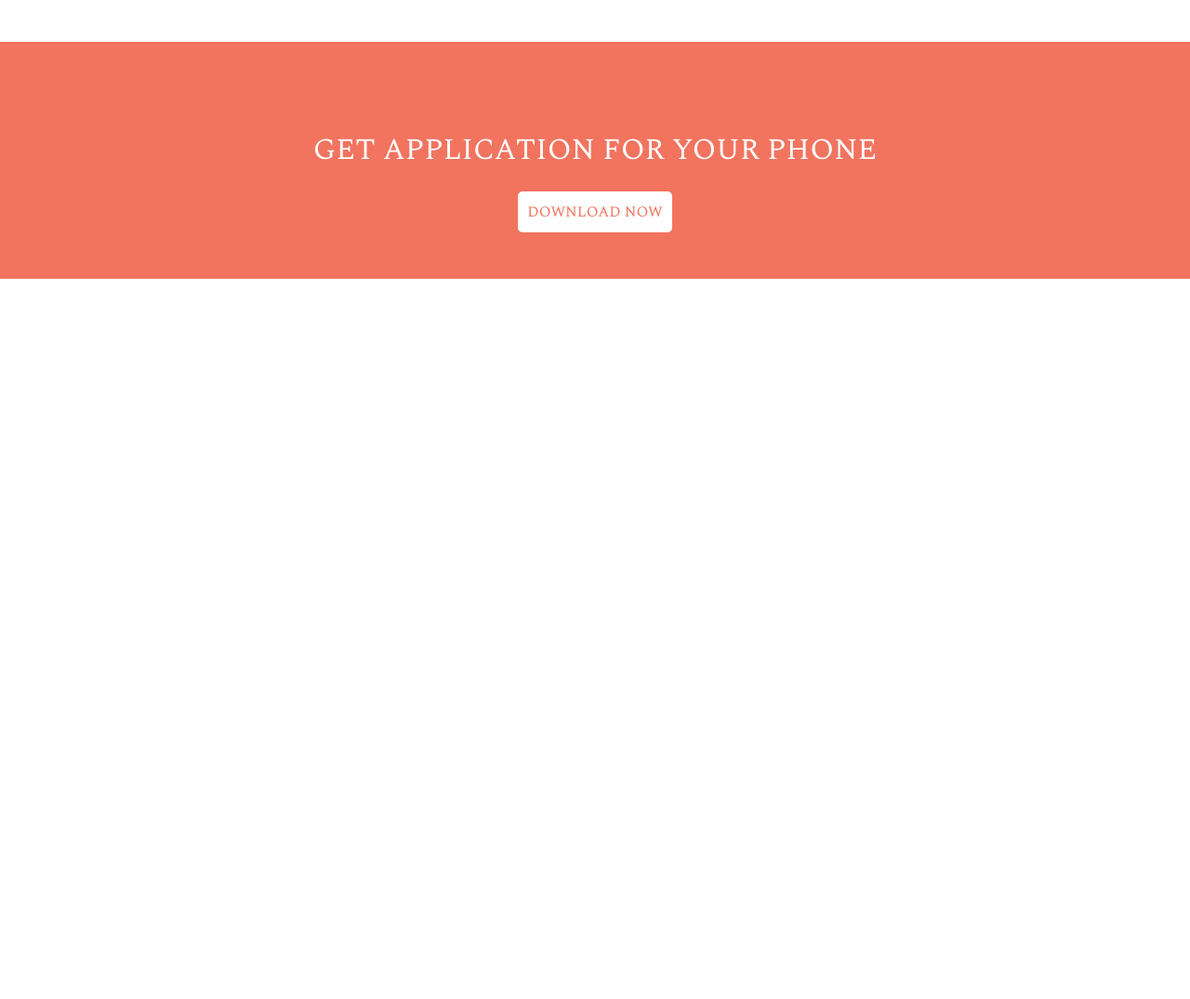
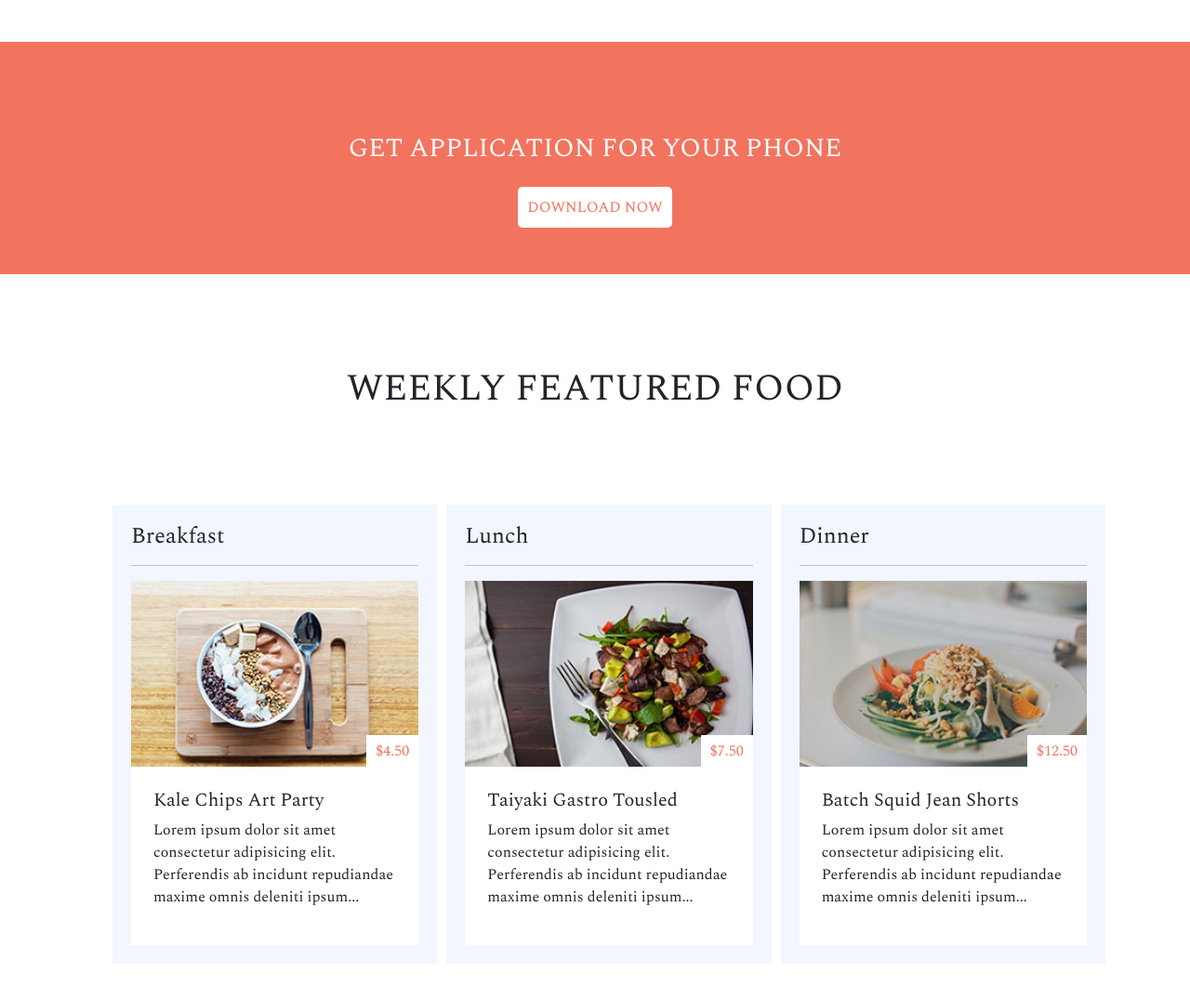
Before and after one commit to Jonathan-HL/Victory-sass-bootstrap-git, a website: page index.html in a window 1280 px wide. Shown: the part 1533-2608 px from the top of the page at 93% size. Before the commit the page ends 1833 px from the top, so only its background shows below. Drawn offline with nearby package versions, Linux system fonts and the light colour scheme.

Commit message:
Fin Section 4

```diff
--- a/index.html
+++ b/index.html
@@ -77,11 +77,56 @@
     <!-- Debut Section 3 -->
     <section class="mt-5">
         <div class="text-center text-white mt-5">
-            <h2>GET APPLICATION FOR YOUR PHONE</h2>
+            <h3>GET APPLICATION FOR YOUR PHONE</h3>
             <button class="mt-4">DOWNLOAD NOW</button>
         </div>
     </section>
     <!-- Fin Section 3 -->
+    <!-- Debut Section 4 -->
+    <section>
+        <div class="text-center">
+            <h1>WEEKLY FEATURED FOOD</h1>
+        </div>
+        <div class="sc4 row text-start">
+            <div class="gris col-4">
+                <h4>Breakfast</h4>
+                <hr>
+                <div class="img1">
+                 <p class="dollar">$4.50</p>
+                </div>
+                <div class="bg-white p-4">
+                 <h5>Kale Chips Art Party</h5>
+                 <p>Lorem ipsum dolor sit amet consectetur adipisicing elit. Perferendis ab incidunt repudiandae maxime omnis deleniti ipsum...</p>
+                </div>
+            </div>
+
+            <div class=" gris col-4 ">
+                <h4>Lunch</h4>
+                <hr>
+                <div class="img2">
+                    <p class="dollar">$7.50</p>
+                </div>
+                <div class="bg-white p-4">
+                    <h5>Taiyaki Gastro Tousled</h5>
+                    <p>Lorem ipsum dolor sit amet consectetur adipisicing elit. Perferendis ab incidunt repudiandae maxime omnis deleniti ipsum...</p>
+                </div>
+            </div>
+
+            <div class="gris col-4">
+                <h4>Dinner</h4>
+                <hr>
+                <div class="img3">
+                    <p class="dollar">$12.50</p>
+                </div>
+                <div class="bg-white p-4">
+                    <h5>Batch Squid Jean Shorts</h5>
+                    <p>Lorem ipsum dolor sit amet consectetur adipisicing elit. Perferendis ab incidunt repudiandae maxime omnis deleniti ipsum...</p>
+                </div>
+            </div>
+
+        </div>
+    </section>
+    <!-- Fin Section 4 -->
     <script src="./node_modules/bootstrap/dist/js/bootstrap.js"></script>
     <script src="./node_modules/@popperjs/core/dist/umd/popper.js"></script>
 </body>
--- a/src/sass/modules/_section4.sass
+++ b/src/sass/modules/_section4.sass
@@ -0,0 +1,61 @@
+section
+    &:nth-of-type(4)
+        margin:100px 10%
+        .sc4
+            margin-top: 100px
+            flex-wrap: nowrap
+            .gris
+                background-color: #F2F6FF
+                padding:20px
+                margin: 0px 5px
+                .img1
+                    background-image: url(../img/breakfast_item.jpg)
+                    background-position: center
+                    background-size: cover
+                    height: 200px
+                    background-repeat: no-repeat
+                    position: relative
+                    .dollar
+                        background-color: white
+                        width: max-content
+                        text-align: end
+                        padding: 5px 10px
+                        color: #F2745F
+                        position: absolute
+                        right: 0px
+                        bottom: 0px
+                        margin: 0
+                .img2
+                    background-image: url(../img/lunch_item.jpg)
+                    background-position: center
+                    background-size: cover
+                    background-repeat: no-repeat
+                    height: 200px
+                    position: relative
+                    .dollar
+                        background-color: white
+                        width: max-content
+                        text-align: end
+                        padding: 5px 10px
+                        color: #F2745F
+                        position: absolute
+                        right: 0px
+                        bottom: 0px
+                        margin: 0
+                .img3
+                    background-image: url(../img/dinner_item.jpg)
+                    background-position: center
+                    background-size: cover
+                    background-repeat: no-repeat
+                    height: 200px
+                    position: relative
+                    .dollar
+                        background-color: white
+                        width: max-content
+                        text-align: end
+                        padding: 5px 10px
+                        color: #F2745F
+                        position: absolute
+                        right: 0px
+                        bottom: 0px
+                        margin: 0
```
Also changed, not shown: public/css/app.css, 1 other file.
